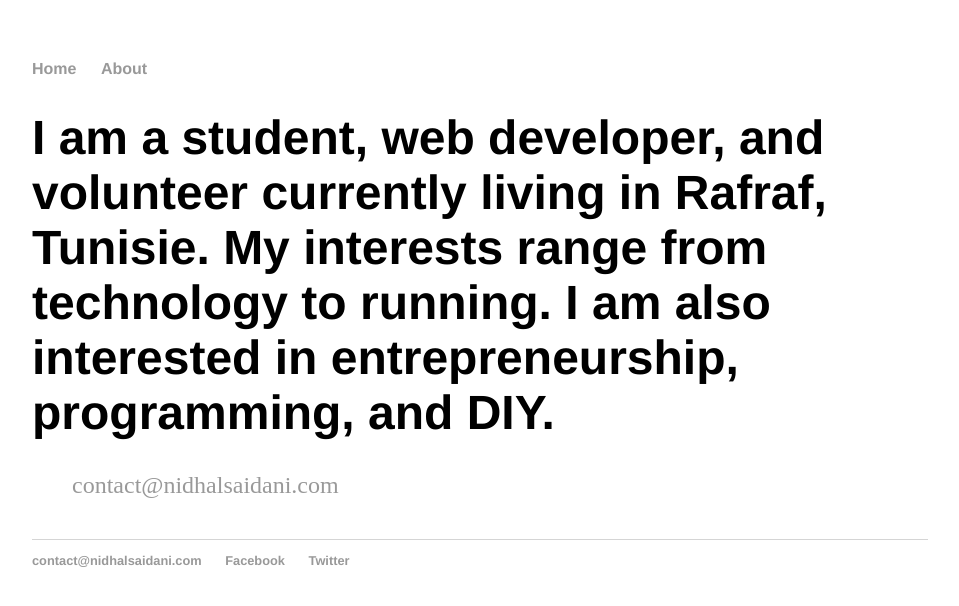
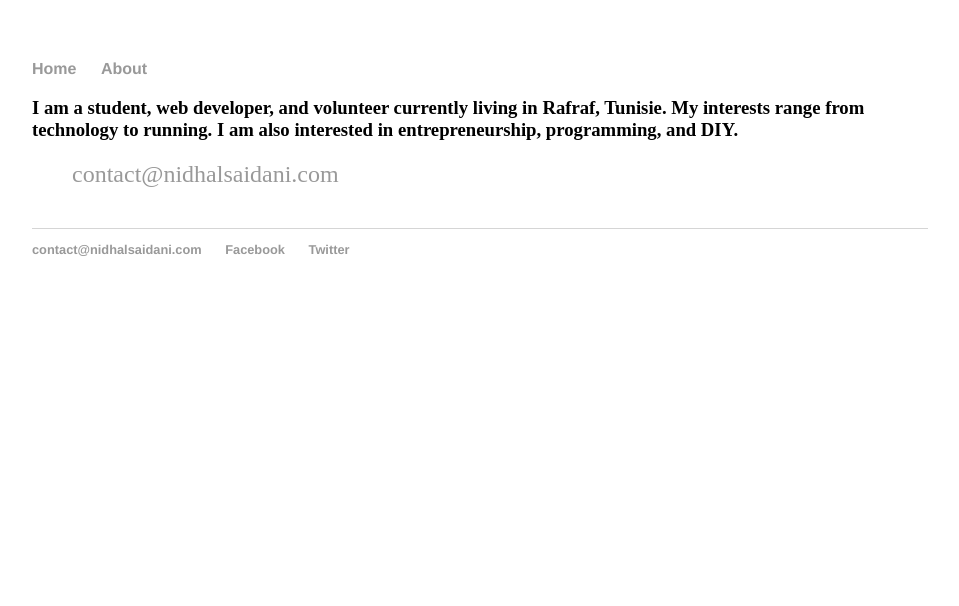
Before and after one commit to nidhalsaidani/nidhalsaidani.github.io, a Jekyll site: the page built from about/index.html, in a window 1280 px wide. Shown: the top 606 px of the page, without its empty margins (160-1119 px from the left). Built offline with Jekyll 4.4.1, drawn with Linux system fonts in a browser that asks for light colours; Markdown is read by kramdown in place of the engine named in the settings.

```diff
--- a/about/index.html
+++ b/about/index.html
@@ -2,7 +2,7 @@
 layout: default
 title: Nidhal Saïdani's About
 ---
-	<h1> I am a student, web developer, and volunteer currently living in Rafraf, Tunisie. My interests range from technology to running. I am also interested in entrepreneurship, programming, and DIY. </h1>
+	<h3> I am a student, web developer, and volunteer currently living in Rafraf, Tunisie. My interests range from technology to running. I am also interested in entrepreneurship, programming, and DIY. </h3>
 	<ul class="posts">
 
 
```
